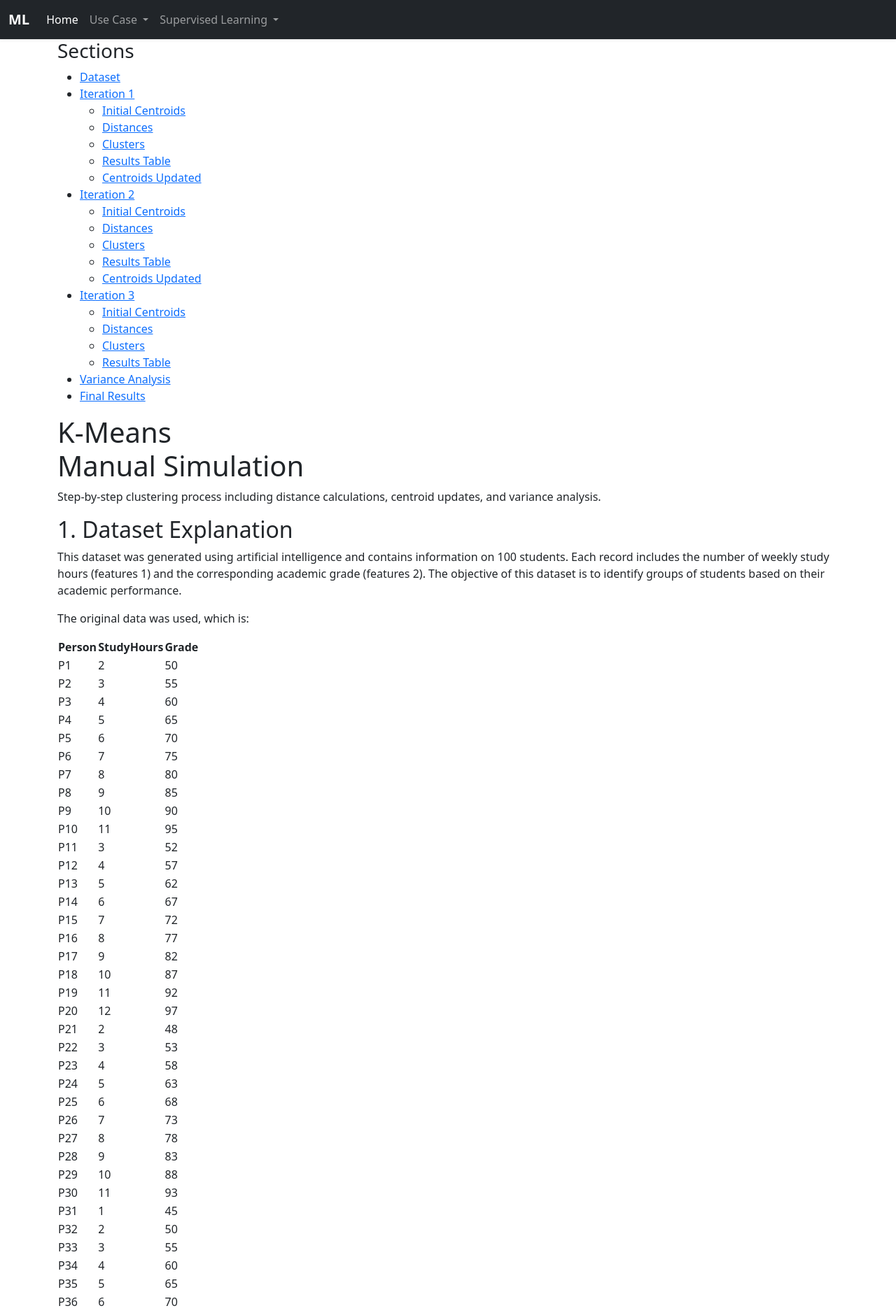
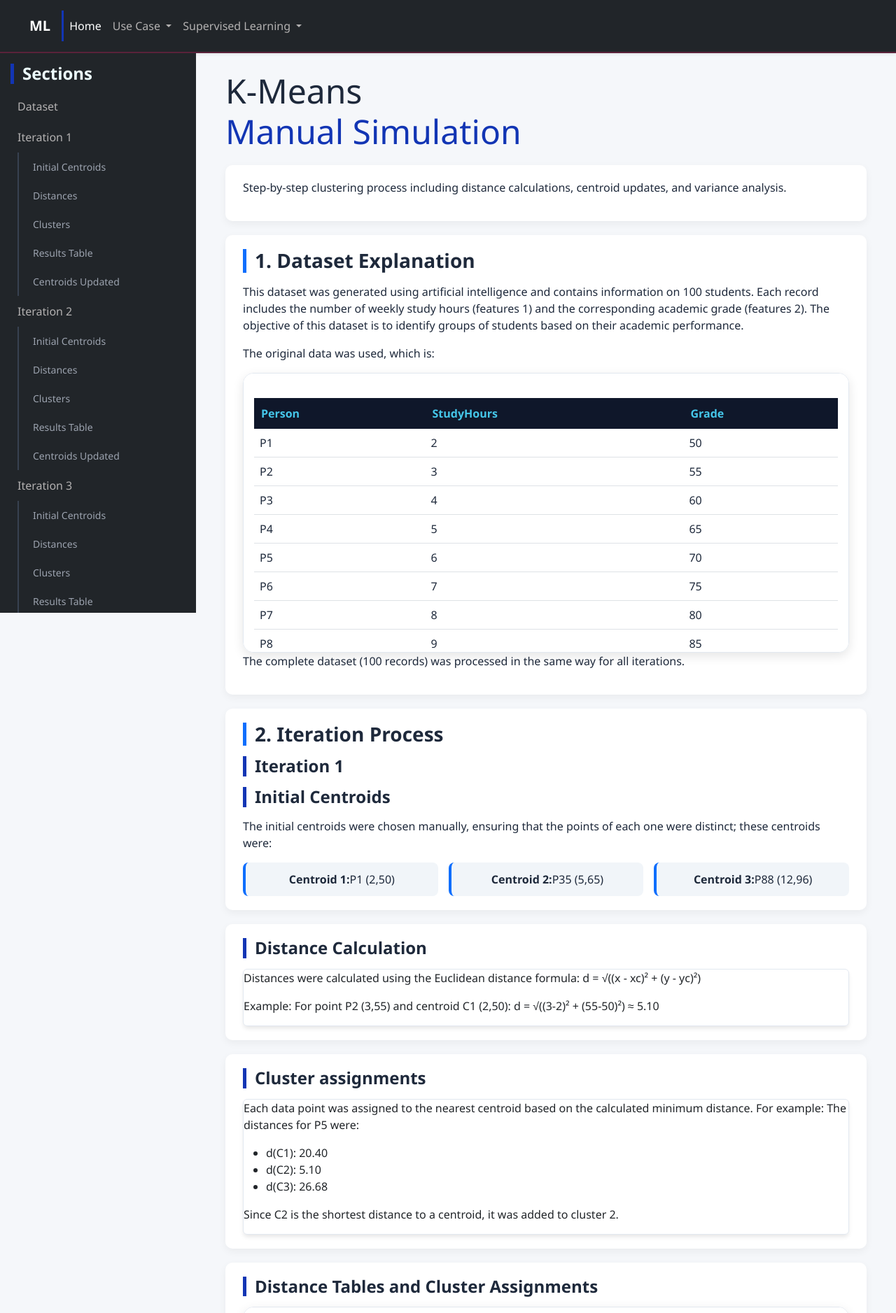
Before and after one commit to jenn-martinez/MachineLearning, a Flask app: page /kmeans/manualexercise in a window 1280 px wide; the page is wider, and only the part inside the window is pictured. Shown: the top 1877 px of that part at 70% size. Run offline with Flask 3, Linux system fonts and the light colour scheme; parts of the project's set-up code (start-up, migrations or seed data) failed here and were passed over.

Commit message:
fix(navbar, ManualExercise): resolve style and functionality issues

```diff
--- a/static/kMeans.css
+++ b/static/kMeans.css
@@ -1,89 +1,124 @@
-:root{
-  --bg-dark:#0f172a;
-  --bg-light:#ffffff;
-  --card:#f8fafc;
-  --primary:#ff0055;
-  --secondary:#6366f1;
-  --accent:#00e5ff;
-  --text-dark:#0f172a;
-  --text-light:#f1f5f9;
+:root {
+    --primary: #0d6efd;
+    --accent: #1235b4;
+    --punk: #5a223a;
+    --head: #45c6e9;
+
+    --bg-main: #f5f7fa;
+    --bg-dark: #0f172a;
+    --bg-sidebar: #111827;
+
+    --text-dark: #1e293b;
+    --text-light: #94a3b8;
+
+    --radius: 10px;
 }
 
-body{
-  margin:0;
-  font-family:'Segoe UI',sans-serif;
-  background:linear-gradient(to bottom, #0f172a 300px, #ffffff 300px);
+body {
+    font-family: 'Segoe UI', sans-serif;
+    background-color: var(--bg-main);
+    color: var(--text-dark)
 }
 
-.container{
-    width:95%;
-    max-width:1400px;
-    margin:auto;
-    padding-top: 20px;
+.layout { display: flex; min-height: 100vh; }
+
+.navbar {
+    display: flex;
+    justify-content: space-between;
+    padding: 15px 30px;
+    background: var(--bg-dark);
+    border-bottom: 2px solid var(--punk);
+}
+
+.nav-links a {
+    color: white;
+    margin-left: 20px;
+    text-decoration: none;
+}
+
+.nav-links a:hover {
+    color: var(--accent);
+}
+
+.sub-nav {
+    margin-left: 10px;
+    border-left: 2px solid #374151;
+    padding-left: 10px;
+}
+
+.sub-nav .nav-link {
+    font-size: 14px;
+    color: #9ca3af;
+}
+
+
+.logo {
+    color: var(--primary);
+    font-weight: bold;
+    font-size: 20px;
 }
 
 .page-container {
     display: flex;
-    flex-direction: row;
-    min-height: 100vh;
-    width: 100%;
+    align-items: flex-start;
 }
 
 .sidebar {
-    width: 260px;
-    flex-shrink: 0;
-    background-color: #f8fafc;
-    padding: 20px;
+    width: 280px;
+    min-width: 280px;
+    background-color: #212529;
+    padding: 15px;
+    position: sticky;
+    top: 0;
+    height: 100vh;
     overflow-y: auto;
-    border-right: 1px solid #e2e8f0;
-    position: sticky;
-    height: 100 vh;
+    display: flex;
+    flex-direction: column;
+
 }
 
-.main-content {
-    flex: 1;
-    padding: 40px;
-    min-width: 0;
+.sidebar-title {
+    font-size: 24px;
+    margin-bottom: 10px;
+    color: #ecfdfe;
 }
 
 .sidebar ul {
-    list-style: none;
-    padding-left: 0;
+    margin: 0;
+    padding: 0;
 }
 
-.sidebar li {
-    margin: 12px 0;
+.main {
+    flex: 1;
+    padding: 25px 30px;
 }
 
-.sidebar a {
-    text-decoration: none;
-    color: #333;
-    font-weight: 500;
+.hero {
+    margin-bottom: 20px;
 }
 
-.sidebar a:hover {
-    color: #0d6efd;
+.hero h1 {
+    font-size: 48px;
 }
 
-.hero{
-  padding:60px 30px 40px;
-  color:var(--text-light);
+.hero span {
+    color: var(--accent);
 }
 
-.hero h1{
-  font-size:55px;
-  margin-bottom: 20px;
+h2 {
+    font-size: 28px;
+    font-weight: 600;
+    border-left: 5px solid var(--primary);
+    padding-left: 12px;
+    margin-bottom: 15px;
 }
 
-.hero span{
-  color:var(--accent);
-}
-
-.section-light{
-  background:var(--bg-light);
-  padding:20px;
-  border-radius:10px;
-  margin-bottom: 20px;
+h3 {
+    font-size: 24px;
+    font-weight: 600;
+    border-left: 5px solid var(--accent);
+    padding-left: 12px;
+    margin-bottom: 15px;
 }
 
 .tables{
@@ -97,59 +132,86 @@
     min-width: 300px;
 }
 
-.table-card, .cluster-card{
-    background:white;
-    border-radius:15px;
-    padding:15px;
-    box-shadow:0 5px 15px rgba(0,0,0,0.1);
-    max-height:400px;
-    overflow-y:auto;
-    flex:1;
-}
-
 table{
   width:100%;
   border-collapse:collapse;
   margin-top:20px;
 }
 
-th{
-  background:var(--primary);
-  color:white;
-  padding:10px;
+.table-card, .cluster-card {
+    background: white;
+    border-radius: 15px;
+    padding: 15px;
+    box-shadow:0 5px 15px rgba(0,0,0,0.1);
+    max-height:400px;
+    overflow-y:auto;
+    flex:1;
+    transition: 0.3s;
+    border: 1px solid #e2e8f0;
 }
 
-td{
-  padding:8px;
-  text-align:center;
+.table-card:hover {
+    transform: translateY(-5px);
 }
 
-tr:nth-child(even){
-  background:#f1f5f9;
+th {
+    background: var(--bg-dark);
+    color: var(--head);
+    padding: 10px;
 }
 
-.cards{
-  display:flex;
-  gap:20px;
-  flex-wrap: nowrap;
+td {
+    padding: 8px;
+    border-bottom: 1px solid #dee2e6;
 }
 
-.card{
-    flex: 1 1 300px;
-    max-width: 400px;
+tr:hover {
+    background: #f8fafc;
+}
+
+.c1 {
+    color: var(--punk);
+    font-weight: bold;
+}
+
+.c2 {
+    color: #6366f1;
+    font-weight: bold;
+}
+
+.c3 {
+    color: var(--accent);
+    font-weight: bold;
+}
+
+.section-light {
+    background: white;
+    padding: 20px 25px;
+    border-radius: 10px;
+    margin-bottom: 20px;
+    box-shadow: 0 4px 12px rgba(0,0,0,0.05);
+}
+
+.cards {
+    display: grid;
+    grid-template-columns: repeat(auto-fit, minmax(250px, 1fr));
+    gap: 15px;
+}
+
+.card {
     background: white;
     border: 1px solid #e2e8f0;
-    box-shadow: 0 4px 6px -1px rgba(0, 0, 0, 0.1);
+    box-shadow: 0 4px 6px -1px rgba(0,0,0,0.1);
     transition: all 0.3s ease;
 }
 
-.card:hover{
-  transform:translateY(-5px);
-  box-shadow:0 10px 15px -3px rgba(255,0,85,0.3);
-  border-color: var(--secondary);
+.card:hover {
+    transform: translateY(-5px);
+    box-shadow: 0 10px 15px -3px rgba(0,0,0,0.1);
+    border-color: var(--secondary);
 }
 
-.card-grid{
+.card-grid {
     display: flex;
     flex-wrap: wrap;
     gap: 20px;
@@ -157,165 +219,42 @@
     margin: 30px 0;
 }
 
-.centroid-row {
-    justify-content: center;
-    margin-top: 20px;
-}
-
 .centroid-grid {
-    display: flex;
+    display: grid;
+    grid-template-columns: repeat(auto-fit, minmax(220px, 1fr));
     gap: 15px;
     margin-top: 15px;
 }
 
 .centroid-item {
     background: #f1f5f9;
-    padding: 10px 20px;
+    padding: 12px;
     border-radius: 8px;
-    border-left: 4px solid var(--secondary);
+    border-left: 4px solid var(--primary);
+    text-align: center;
     font-weight: 500;
 }
 
-.c1{
-  color:#ff0055;
-  font-weight:bold;
+img {
+    max-width: 100%;
+    height: auto;
+    border-radius: var(--border-radius);
+    box-shadow: 0 4px 10px rgba(0, 0, 0, 0.1);
+    margin: 20px 0;
 }
 
-.c2{
-  color:#6366f1;
-  font-weight:bold;
-}
-
-.c3{
-  color:#00e5ff;
-  font-weight:bold;
-}
-
-h1 {
-    font-size: 3rem;
-}
-
-h2{
-  color:var(--text-dark);
-  border-bottom:2px solid var(--secondary);
-  padding-bottom:5px;
-  margin-bottom: 20px;
-    border-left: 5px solid #b24cd4;
-    padding-left: 10px;
-}
-
-.iteration-card{
-    background:#111827;
-    padding:20px;
-    border-radius:12px;
-    margin-bottom:40px;
-    box-shadow:0 4px 15px rgba(0,0,0,0.3);
-}
-
-.interpretation{
-  margin-top:15px;
-  color:#333;
-}
-
-.navbar{
-  position:sticky;
-  top:0;
-  background:#0f172a !important;
-  z-index: 1000;
-}
-
-.navbar-brand{
-    color:#00e5ff !important
-}
-
-.nav-link:hover{
-    color: #00e5ff !important;
-}
-
-.cluster-card {
-    position: relative;
-    z-index: 1;
-}
-
-.dropdown-submenu {
-    position: relative;
-}
-
-.dropdown-submenu .dropdown-menu {
-    top: 0;
-    left: 100%;
-    margin-left: 0.1rem;
-    display: none;
-}
-
-.dropdown-submenu:hover > .dropdown-menu {
-    display: block;
-}
-
-.dropdown-submenu > a::after {
-    content: "▶";
-    float: right;
-    margin-left: 10px;
-    font-size: 0.7rem;
-}
-
-.dropdown-menu {
-    background-color: #212529;
-}
-
-.dropdown-item {
-    color: #fff;
-}
-
-.dropdown-item:hover {
-    background-color: #343a40;
-}
-
-img{
-  max-width:100%;
-  height:auto;
-  display:block;
-  margin:20px auto;
-}
-.sidebar ul ul {
-    margin-left: 15px;
-    font-size: 0.9em;
-    opacity: 0.8;
+html {
+    scroll-behavior: smooth;
 }
 
 .variance-container {
     display: flex;
     gap: 20px;
     align-items: center;
+    flex-wrap: wrap;
 }
 
 .variance-text,
 .variance-image {
-    flex: 1;
+    flex: 1 1 300px;
 }
-
-.variance-image img {
-    width: 100%;
-    border-radius: 10px;
-}
-
-.main {
-    max-width: 1200px;
-    margin: auto;
-}
-
-.table-card, .cluster-card {
-    background: white;
-    border-radius: 15px;
-    padding: 20px;
-    box-shadow: 0 10px 25px rgba(0,0,0,0.1);
-    transition: 0.3s;
-}
-
-.table-card:hover {
-    transform: translateY(-5px);
-}
-
-html {
-    scroll-behavior: smooth;
-}
--- a/static/navbar.css
+++ b/static/navbar.css
@@ -1,4 +1,18 @@
 /* Navbar*/
+.nav-link {
+    display: block;
+    padding: 10px;
+    color: rgb(179, 177, 177);
+    text-decoration: none;
+    /* border-left: 30px solid transparent; */
+}
+
+.nav-link:hover,
+.nav-link.active {
+    color: white;
+    border-left: 3px solid var(--accent);
+}
+
 .sidebar li {
     position: relative;
 }
@@ -25,7 +39,7 @@
     position: relative;
 }
 
-.dropdown-submenu .dropdown-menu {
+.dropdown-submenu .dropdown-menu{
     display: none;
     position: relative;
     top: 0;
@@ -33,6 +47,6 @@
     margin-top: -1px;
 }
 
-.dropdown-submenu:hover .dropdown-menu {
+.dropdown-submenu:hover .dropdown-menu{
     display: block;
 }
--- a/templates/base.html
+++ b/templates/base.html
@@ -3,13 +3,12 @@
 <head>
     <title>{% block title %}{% endblock %}</title>
     <link href="https://cdn.jsdelivr.net/npm/bootstrap@5.3.2/dist/css/bootstrap.min.css" rel="stylesheet">
-    <link rel = "stylesheet" href="{{url_for('static',filename='s.css')}}">
+    <link rel = "stylesheet" href="{{url_for('static',filename='kMeans.css')}}">
+    <link rel = "stylesheet" href="{{url_for('static',filename='navbar.css')}}">
 </head>
 <body>
     {% include 'navbar.html'%}
-    <div class="container">
-        {% block content %}{% endblock %}
-    </div>
+    {% block content %}{% endblock %}
     <script src="https://cdn.jsdelivr.net/npm/bootstrap@5.3.2/dist/js/bootstrap.bundle.min.js"></script>
 </body>
 </html>
--- a/templates/kMeans/manualExercise.html
+++ b/templates/kMeans/manualExercise.html
@@ -1,47 +1,45 @@
 {% extends "base.html"%}
 {% block title %}K-Means Manual Exercise {% endblock%}
 {% block content %}
+
 <div class="page-container">
     <aside class="sidebar">
-        <h3>Sections</h3>
-        <ul>
-            <li><a href="#dataset">Dataset</a></li>
-            <li>
-                <a href="#iteration1">Iteration 1</a>
-                <ul>
-                    <li><a href="#initial1">Initial Centroids</a></li>
-                    <li><a href="#distance1">Distances</a></li>
-                    <li><a href="#cluster1">Clusters</a></li>
-                    <li><a href="#table1">Results Table</a></li>
-                    <li><a href="#centroidU1">Centroids Updated</a></li>
-                </ul>
-            </li>
+        <h3 class="sidebar-title">Sections</h3>
+        <nav class="nav flex-column">
+            <a class="nav-link" href="#dataset">Dataset</a>
+            <a class="nav-link" href="#iteration1">Iteration 1</a>
+            <div class="sub-nav">
+                <a class="nav-link" href="#initial1">Initial Centroids</a>
+                <a class="nav-link" href="#distance1">Distances</a>
+                <a class="nav-link" href="#cluster1">Clusters</a>
+                <a class="nav-link" href="#table1">Results Table</a>
+                <a class="nav-link" href="#centroidU1">Centroids Updated</a>
+            </div>
 
-            <li>
-                <a href="#iteration2">Iteration 2</a>
-                <ul>
-                    <li><a href="#initial2">Initial Centroids</a></li>
-                    <li><a href="#distance2">Distances</a></li>
-                    <li><a href="#cluster2">Clusters</a></li>
-                    <li><a href="#table2">Results Table</a></li>
-                    <li><a href="#centroidU2">Centroids Updated</a></li>
-                </ul>
-            </li>
-            <li>
-                <a href="#iteration3">Iteration 3</a>
-                <ul>
-                    <li><a href="#initial3">Initial Centroids</a></li>
-                    <li><a href="#distance3">Distances</a></li>
-                    <li><a href="#cluster3">Clusters</a></li>
-                    <li><a href="#table3">Results Table</a></li>
-                </ul>
-            </li>
-            <li><a href="#variance">Variance Analysis</a></li>
-            <li><a href="#results">Final Results</a></li>
-        </ul>
+            <a class="nav-link" href="#iteration2">Iteration 2</a>
+            <div class="sub-nav">
+                <a class="nav-link" href="#initial2">Initial Centroids</a>
+                <a class="nav-link" href="#distance2">Distances</a>
+                <a class="nav-link" href="#cluster2">Clusters</a>
+                <a class="nav-link" href="#table2">Results Table</a>
+                <a class="nav-link" href="#centroidU2">Centroids Updated</a></li>
+            </div>
+
+            <a class="nav-link" href="#iteration3">Iteration 3</a>
+            <div class="sub-nav">
+                <a class="nav-link" href="#initial3">Initial Centroids</a>
+                <a class="nav-link" href="#distance3">Distances</a>
+                <a class="nav-link" href="#cluster3">Clusters</a>
+                <a class="nav-link" href="#table3">Results Table</a>
+            </div>
+
+            <a class="nav-link" href="#variance">Variance Comparison</a>
+            <a class="nav-link" href="#results">Final Results</a></li>
+        </nav>
     </aside>
 
-    <main class="main content">
+    <main class="main">
+        <div class="container">
             <section class="hero">
                 <h1>K-Means <br><span>Manual Simulation</span></h1>
             </section>
@@ -186,7 +184,7 @@
                 <h3 id="iteration1">Iteration 1</h3>
                 <h3 id="inicial1">Initial Centroids</h3>
                 <p>The initial centroids were chosen manually, ensuring that the points of each one were distinct; these centroids were:</p>
-            <div class="card-grid">
+                <div class="centroid-grid">
                     <div class="centroid-item"><strong>Centroid 1:</strong>P1 (2,50)</div>
                     <div class="centroid-item"><strong>Centroid 2:</strong>P35 (5,65)</div>
                     <div class="centroid-item"><strong>Centroid 3:</strong>P88 (12,96)</div>
@@ -194,7 +192,7 @@
             </section>
 
             <section class="section-light" id="distance1">
-            <h2>Distance Calculation</h2>
+                <h3>Distance Calculation</h3>
                 <div class="cards">
                     <div class="card">
                         <p>
@@ -210,7 +208,7 @@
             </section>
 
             <section class="section section-light" id="cluster1">
-            <h2>Cluster assignments</h2>
+                <h3>Cluster assignments</h3>
                 <div class="cards">
                     <div class="card">
                         <p>
@@ -231,7 +229,7 @@
             </section>
 
             <section class="section-light" id="table1">
-            <h2>Distance Tables and Cluster Assignments</h2>
+                <h3>Distance Tables and Cluster Assignments</h3>
                 <div class="tables">
                     <div class="table-card">
                         <table>
@@ -350,12 +348,12 @@
             </section>
 
             <section class="section-light" id="centroidU1">
-            <h2>Centroid Updates</h2>
+                <h3>Centroid Updates</h3>
                 <p>
                     Once the clusters were assigned, the new centroids were calculated by averaging the points belonging to each clustering (C1, C2, and C3).
                     The result was:
                 </p>
-            <div class="card-grid">
+                <div class="centroid-grid">
                     <div class="centroid-item">
                         <p><strong>Centroid 1:</strong> (2.39,50.52)</p>
                     </div>
@@ -377,7 +375,7 @@
                 </p>
                 <h3 id="initial2">Initial Centroids</h3>
                 <p>The initial centroids were:</p>
-            <div class="card-grid">
+                <div class="centroid-grid">
                     <div class="centroid-item"><strong>Centroid 1:</strong>(2.39,50.52)</div>
                     <div class="centroid-item"><strong>Centroid 2:</strong>(6.09,69.21)</div>
                     <div class="centroid-item"><strong>Centroid 3:</strong>(10.41,90.47)</div>
@@ -385,7 +383,7 @@
             </section>
 
             <section class="section-light" id="distance2">
-            <h2>Distance Calculation</h2>
+                <h3>Distance Calculation</h3>
                 <div class="cards">
                     <div class="card">
                         <p>
@@ -400,7 +398,7 @@
             </section>
 
             <section class="section section-light" id="cluster2">
-            <h2>Cluster assignments</h2>
+                <h3>Cluster assignments</h3>
                 <div class="cards">
                     <div class="card">
                         <p>
@@ -420,7 +418,7 @@
             </section>
 
             <section class="section-light" id="table2">
-            <h2>Distance Tables and Cluster Assignments</h2>
+                <h3>Distance Tables and Cluster Assignments</h3>
                 <div class="tables">
                     <div class="table-card">
                         <table>
@@ -538,10 +536,10 @@
             </section>
 
             <section class="section-light" id="centroidU2">
-            <h2>Centroid Updates</h2>
+                <h3>Centroid Updates</h3>
                 <p>The same process was performed to update the centroids, resulting in:</p>
 
-            <div class="card-grid">
+                <div class="centroid-grid">
                     <div class="centroid-item">
                         <p><strong>Centroid 1:</strong> (2.63,51.70)</p>
                     </div>
@@ -561,7 +559,7 @@
                 <p>The same process is repeated</p>
                 <h3 id="initial3">Initial Centroids</h3>
                 <p>The initial centroids were:</p>
-            <div class="card-grid">
+                <div class="centroid-grid">
                     <div class="centroid-item"><strong>Centroid 1:</strong>(2.63,51.70)</div>
                     <div class="centroid-item"><strong>Centroid 2:</strong>(6.17,69.50)</div>
                     <div class="centroid-item"><strong>Centroid 3:</strong>(10.22,89.62)</div>
@@ -569,7 +567,7 @@
             </section>
 
             <section class="section-light" id="distance3">
-            <h2>Distance Calculation</h2>
+                <h3>Distance Calculation</h3>
                 <div class="cards">
                     <div class="card">
                         <p>
@@ -585,7 +583,7 @@
             </section>
 
             <section class="section section-light" id="cluster3">
-            <h2>Cluster assignments</h2>
+                <h3>Cluster assignments</h3>
                 <div class="cards">
                     <div class="card">
                         <p>
@@ -605,7 +603,7 @@
             </section>
 
             <section class="section-light" id="table3">
-            <h2>Distance Tables and Cluster Assignments</h2>
+                <h3>Distance Tables and Cluster Assignments</h3>
                 <div class="tables">
                     <div class="table-card">
                         <table>
@@ -726,7 +724,7 @@
             <section class="section-light" id="variance">
                 <div class="variance-container">
                     <div class="variance-text">
-                    <h2>6. Variance comparison</h2>
+                        <h3>6. Variance Comparison</h3>
                         <p>
                             Variance measures how far the data points are from their assigned centroids. It helps evaluate how compact the clusters are.
                         </p>
@@ -772,7 +770,7 @@
             </section>
 
             <section class="section-light" id="results">
-            <h2>7. Results Interpretation</h2>
+                <h3>7. Results Interpretation</h3>
                 <p>
                     The K-Means algorithm allows the identification of three distinct groups based on the variables of study hours and grades.
                 </p>
@@ -795,5 +793,7 @@
                 </p>
             </section>
             {%  endblock %}
+        </div>
+
     </main>
 </div>
```
Lines whose indentation alone changed are shown as unchanged.
